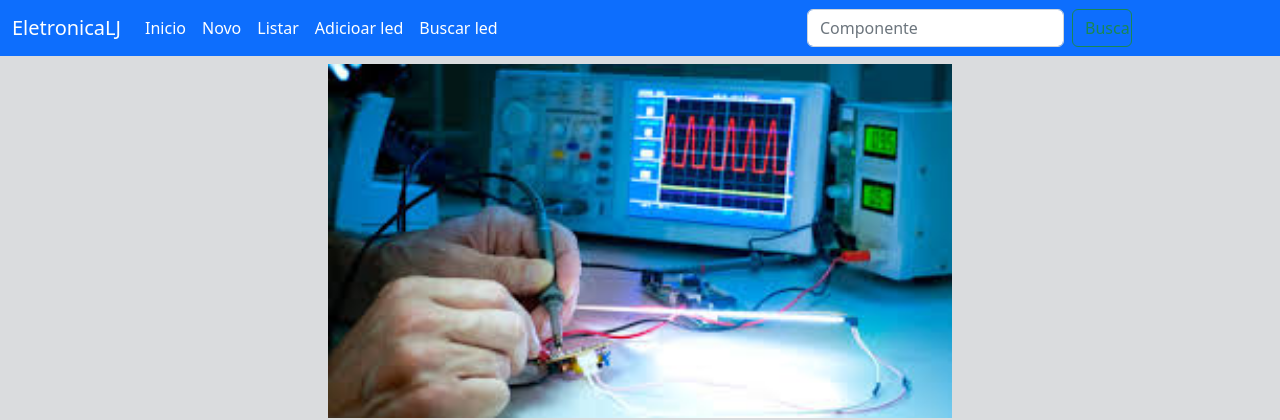
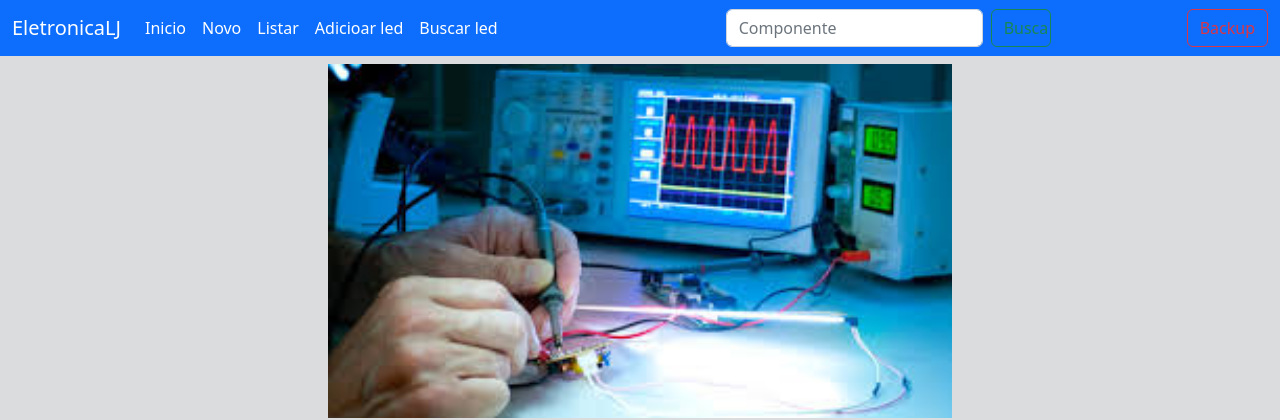
Before and after one commit to marcelo-antonio-nunes/eletronicalj, a Flask app: page / in a window 1280 px wide. Shown: the top 420 px of the page. Run offline with Flask 3, Linux system fonts and the light colour scheme; some libraries are stand-ins or nearby versions.

Commit message:
Adicionei o botão backup

```diff
--- a/backup.py
+++ b/backup.py
@@ -3,6 +3,7 @@
 import time
 import tkinter as tk
 from tkinter import filedialog, font, messagebox
+from datetime import datetime
 
 class EletronicaLj:
     def __init__(self, master):
@@ -31,11 +32,13 @@
         save_dir = filedialog.askdirectory(title="Selecione a pasta para salvar o backup")
 
         # Gera o nome do arquivo de backup
-        timestamp = time.strftime("%Y%m%d-%H%M%S")
+        timestamp = time.strftime("%d-%m-%Y %H%M%S")
+        # timestamp = datetime.now().strftime("%d/%m/%Y-%H:%M:%S")
         backup_filename = f"gavetario_{timestamp}.db"
 
         # Copia o arquivo de banco de dados para a pasta de backup com o novo nome
         source_file = os.path.join("banco_de_dados", "gavetario.db")
+
         dest_file = os.path.join(save_dir, backup_filename)
         shutil.copy(source_file, dest_file)
 
--- a/main.py
+++ b/main.py
@@ -2,6 +2,7 @@
 from model.componente import Componente
 from model.placa import Placa
 from sqlitehelper.database import DatabaseHelper as db
+import subprocess
 import sqlite3
 
 
@@ -286,6 +287,23 @@
 
     # Redireciona de volta para a página de busca após a edição
     return redirect(url_for('buscar'))
+#&&&&&&&&&&&&&&&&&&&&&&&&&&&&&&&&&&&&&&&&&&&&&&&&&&&&&&&&&&&&&&&&&&&&&&&&&&&&
+
+def realizar_backup():
+    # Substitua 'caminho_para_backup.py' pelo caminho real do seu script de backup
+    subprocess.run(["python", "backup.py"])
+
+# Rota para lidar com a solicitação de backup
+@app.route('/backup', methods=['POST'])
+def backup():
+    senha_digitada = request.form.get('senha')
+
+    # Verifica se a senha está correta
+    if senha_digitada == 'eletronica@leo':
+        realizar_backup()
+        return 'Backup realizado com sucesso!'
+    else:
+        return 'Senha incorreta. Backup não realizado.'
 
 
 if __name__ == '__main__':
--- a/templates/template.html
+++ b/templates/template.html
@@ -46,6 +46,9 @@
                         <input class="form-control me-2" type="search" placeholder="Componente" aria-label="Busca"
                             name="componente">
                         <button class="btn btn-outline-success" id="bb" type="submit">Busca</button>
+                        <!-- Adicione este botão ao seu HTML -->
+                    <button class="btn btn-outline-danger" id="btnBackup">Backup</button>
+
                     </form>
                 </div>
             </div>
@@ -59,6 +62,22 @@
         {%endblock%}
     </div>
     <script src="../static/bootstrap.js"></script>
+    <script>
+        document.getElementById('btnBackup').addEventListener('click', function() {
+            var senha = prompt('Digite a senha secreta:');
+
+            if (senha !== null && senha !== '') {
+                // Envia a senha para o servidor usando AJAX
+                var xhr = new XMLHttpRequest();
+                xhr.open('POST', '/backup', true);
+                xhr.setRequestHeader('Content-Type', 'application/x-www-form-urlencoded');
+                xhr.onload = function() {
+                    alert(xhr.responseText);
+                };
+                xhr.send('senha=' + encodeURIComponent(senha));
+            }
+        });
+        </script>
 
 </body>
 
```
Also changed, not shown: banco_de_dados/gavetario.db.
